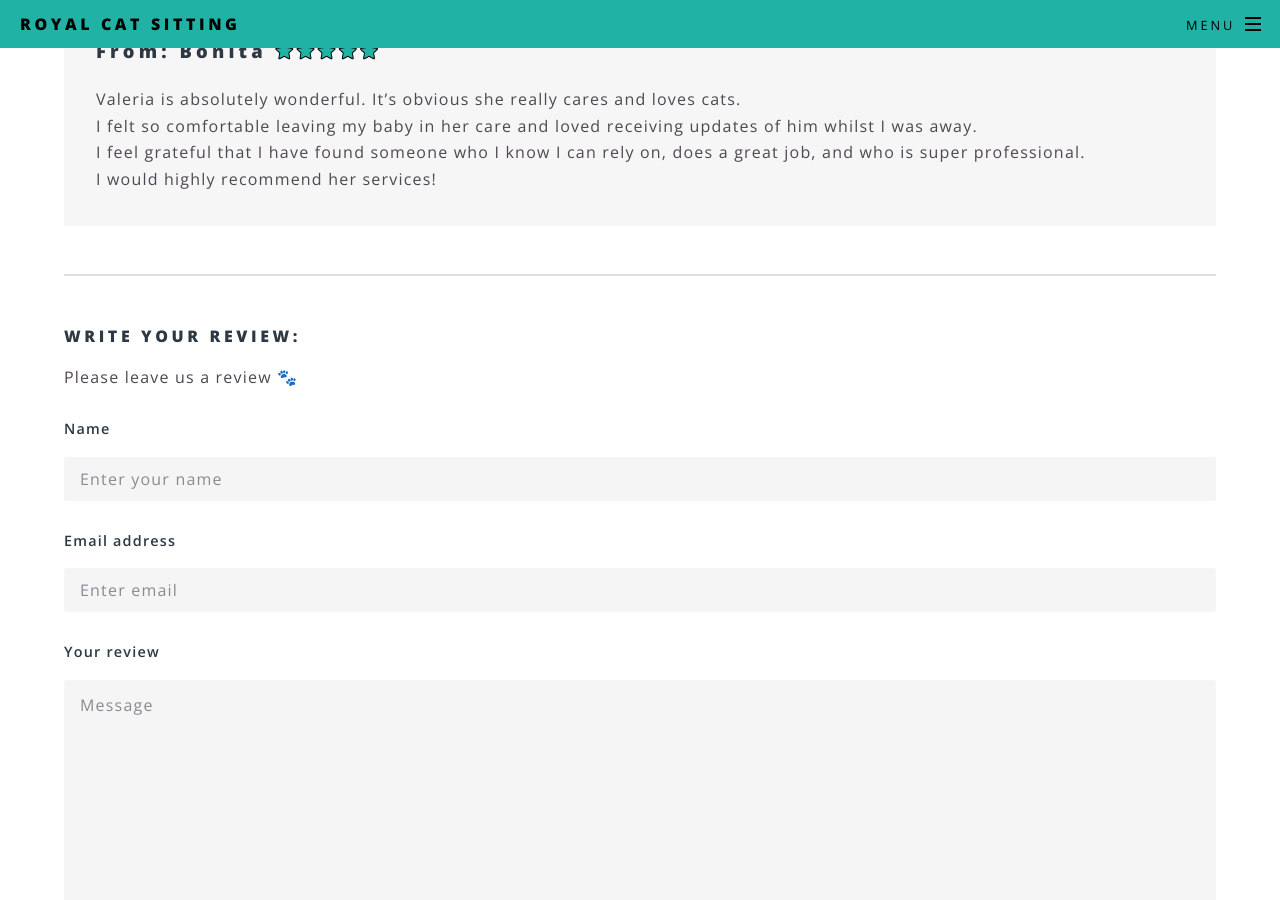
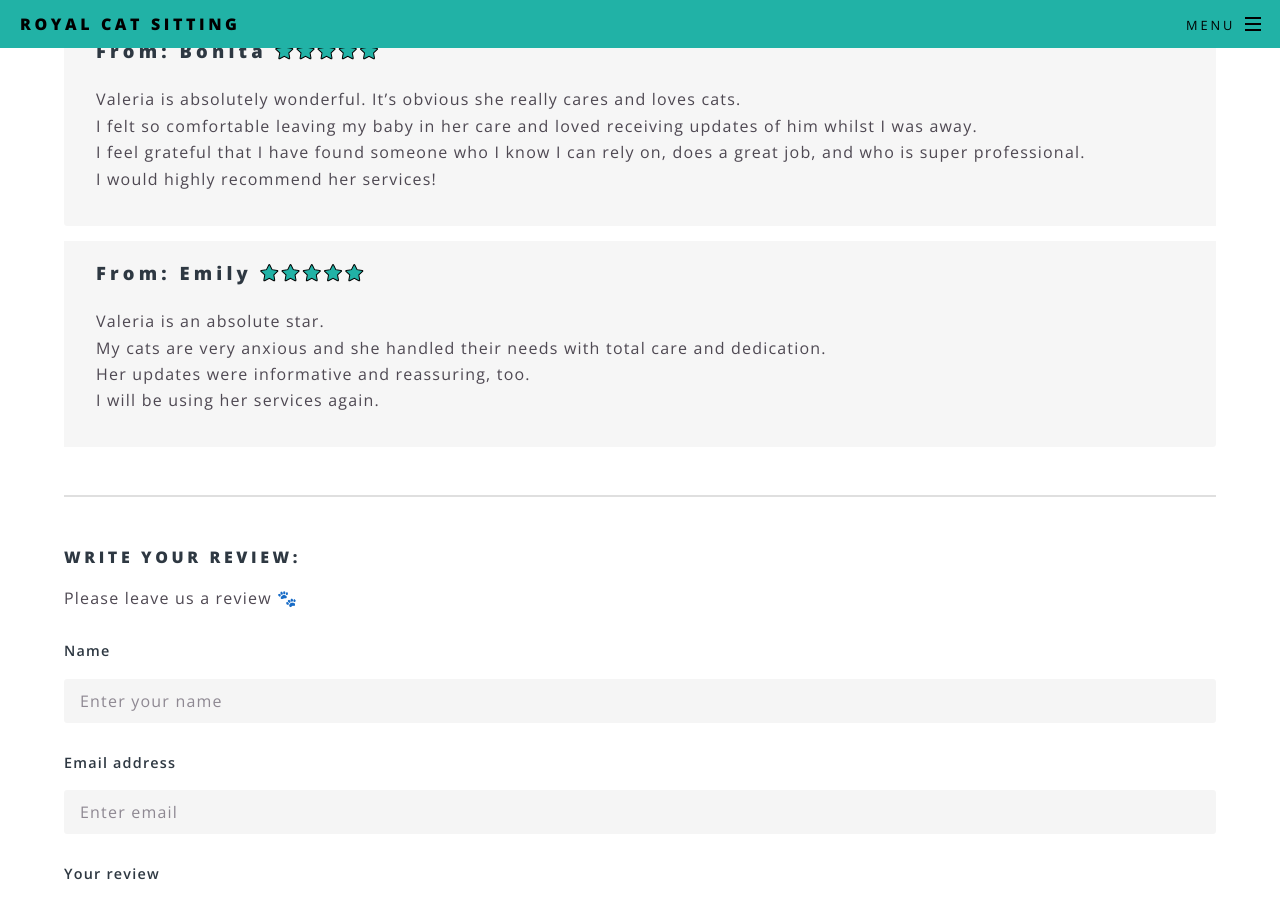
Before and after one commit to royalcatsitting/royalcatsitting.github.io, a Jekyll site: the page built from our_reviews.html, in a window 1280 px wide and 900 px high, scrolled down 1166 px. Built offline with Jekyll 4.4.1, drawn with Linux system fonts in a browser that asks for light colours.

Commit message:
Update our_reviews.html

```diff
--- a/our_reviews.html
+++ b/our_reviews.html
@@ -65,6 +65,17 @@
 	</p>
 </li>
 
+<li>
+	<h3 style="text-transform: none;">From: Emily <i class="icon fa-star icon-full"></i><i class="icon fa-star icon-full"></i><i class="icon fa-star icon-full"></i><i class="icon fa-star icon-full"></i><i class="icon fa-star icon-full"></i></h3>
+	<p>
+	Valeria is an absolute star.<br />
+	My cats are very anxious and she handled their needs with total care and dedication.<br />
+	Her updates were informative and reassuring, too.<br />
+	I will be using her services again.<br />
+	<!-- <div style="font-size: 10pt; line-height: 0.0em; font-style: italic;">14th June 2023</div> -->
+	</p>
+</li>
+
 			</ul>
 		</div>
 
```
